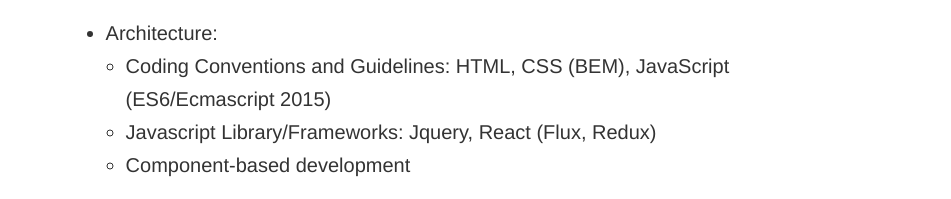
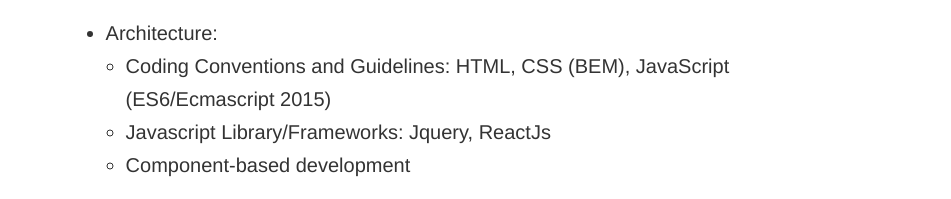
Before and after one commit to yjoon45/yjoon45.github.io, a plain HTML site: page index.html in a window 1280 px wide. Shown: the part 1312-1511 px from the top of the page, without its empty margins (164-1115 px from the left). Drawn offline with nearby package versions, Linux system fonts and the light colour scheme.

Commit message:
Update index.html

```diff
--- a/index.html
+++ b/index.html
@@ -55,7 +55,7 @@
 					Architecture:
 					<ul>
 						<li>Coding Conventions and Guidelines: HTML, CSS (BEM), JavaScript (ES6/Ecmascript 2015)</li>
-						<li>Javascript Library/Frameworks: Jquery, React (Flux, Redux)</li>
+						<li>Javascript Library/Frameworks: Jquery, ReactJs</li>
 						<li>Component-based development</li>
 					</ul>
 				</li>
```
